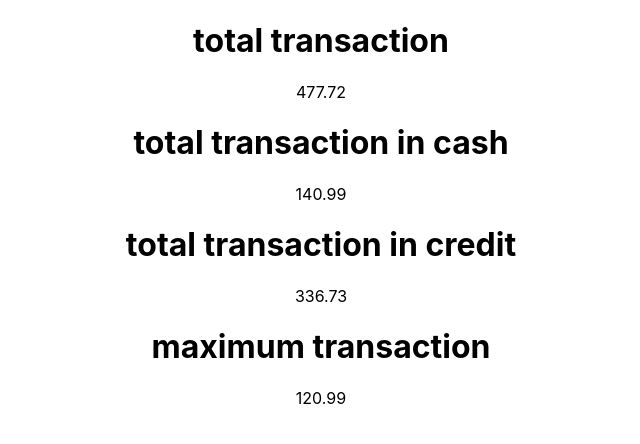
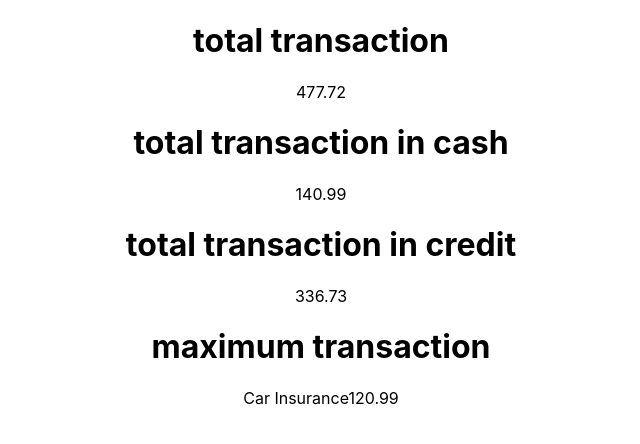
Before and after one commit to Visweshvar-UST/M2-React-TS-Prep, a React (Create React App) app: page / in a window 1280 px wide. Shown: the top 444 px of the page, without its empty margins (319-959 px from the left). Built offline with nearby package versions, Linux system fonts and the light colour scheme.

Commit message:
object handling problem

```diff
--- a/src/App.tsx
+++ b/src/App.tsx
@@ -25,12 +25,14 @@ function App() {
     )();
   },[]);
 
+  const res = data.reduce((max, obj)=> (max.amount<obj.amount)?obj:max,data[0]);
+
 return (
     <div className="App">
       <h1>total transaction</h1> {data.reduce((acc, data)=> (acc+data.amount),0)}
       <h1>total transaction in cash</h1> {data.filter((obj) => obj.cash).reduce((acc, data) => (acc + data.amount), 0)}
       <h1>total transaction in credit</h1> {data.filter((obj) => !obj.cash).reduce((acc, data) => (acc + data.amount), 0)}
-      <h1>maximum transaction</h1> {data.reduce((max, data)=> (max<data.amount)?data.amount:max,Number.MIN_VALUE)}
+      <h1>maximum transaction</h1> {res && (<p>{res.name}{res.amount}</p>)}
     </div>
   );
 }
```
